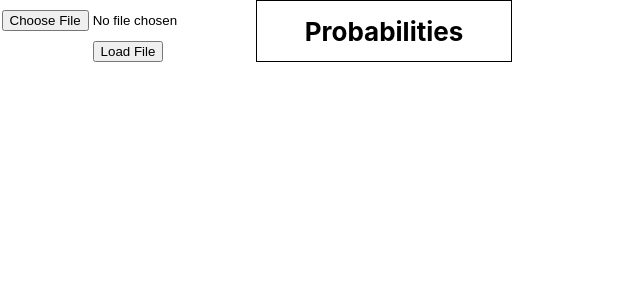
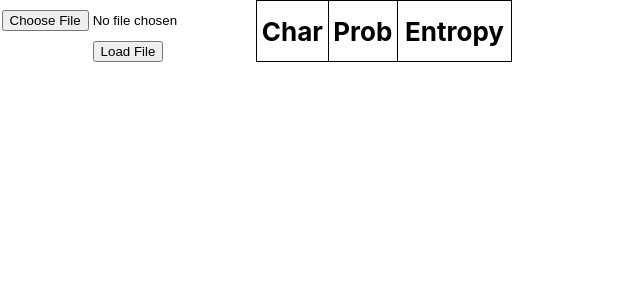
Before and after one commit to johnny-keker/applied-math, a React (Create React App) app in the folder text-entropy-react/: page / in a window 1280 px wide. Shown: the top 300 px of the page, without its empty margins (0-640 px from the left). Built offline with nearby package versions, Linux system fonts and the light colour scheme.

Commit message:
[text-entropy-react] calculating chars entropy

```diff
--- a/text-entropy-react/src/App.css
+++ b/text-entropy-react/src/App.css
@@ -25,7 +25,7 @@
   grid-template-columns: 20% 20% 20% 20% 20%;
 }
 
-table, tr, td {
+table, tr, td, th {
   border: 1px solid black;
   border-collapse: collapse;
 }
--- a/text-entropy-react/src/App.js
+++ b/text-entropy-react/src/App.js
@@ -21,8 +21,8 @@ class App extends React.Component {
           </div>
           <table className="table">
             <tbody>
-              <tr><th colspan="2">Probabilities</th></tr>
-                { Object.keys(this.state.probabilities).sort().map((key) => (<tr><td>{key}</td><td>{this.state.probabilities[key].toFixed(3)}</td></tr>)) }
+              <tr><th>Char</th><th>Prob</th><th>Entropy</th></tr>
+              { Object.keys(this.state.probabilities).sort().map((key) => (<tr><td>{key}</td><td>{this.state.probabilities[key].toFixed(4)}</td><td>{Math.log((1 / this.state.probabilities[key])).toFixed(4)}</td></tr>)) }
         </tbody>
       </table>
     </div>
@@ -56,9 +56,9 @@ function countChars(fileContents) {
   fileContents.split("").forEach(c => {
     c = c.toLowerCase();
     if (!c.match(/[a-z]/i) && c !== " ")
-      c = 'Punctuation';
+      c = 'Pnct';
     if (c == " ")
-      c = "Space";
+      c = "Spc";
     if (c == "\n")
       return;
     if (charMap[c] !== undefined)
```
